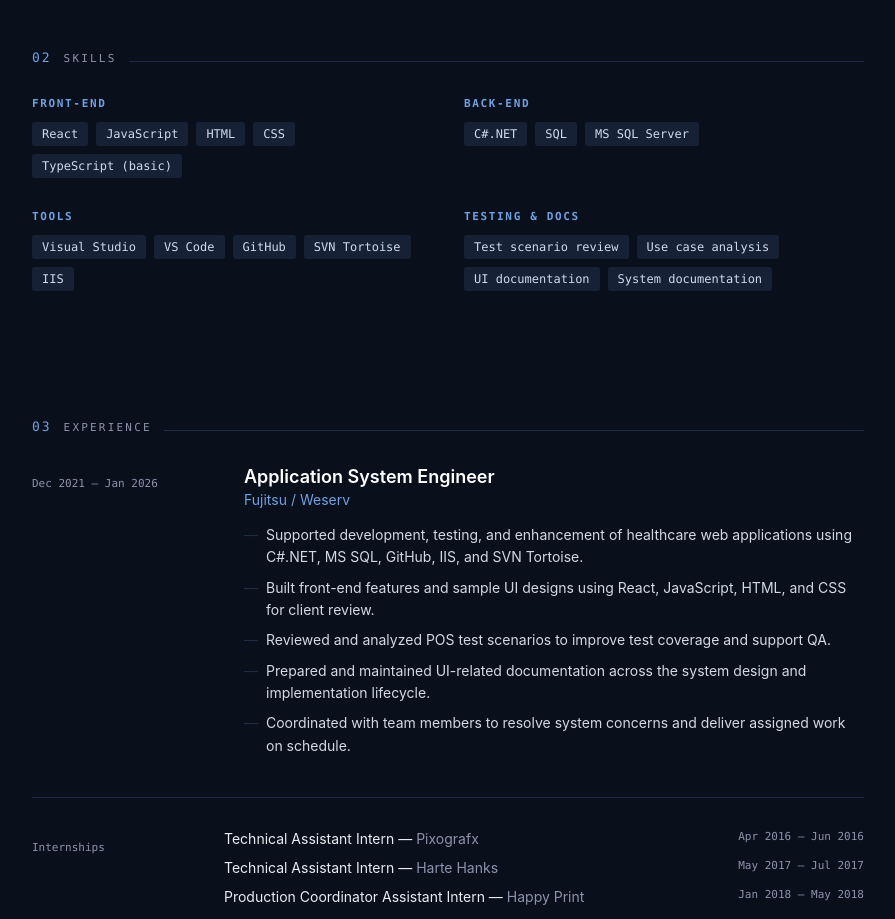
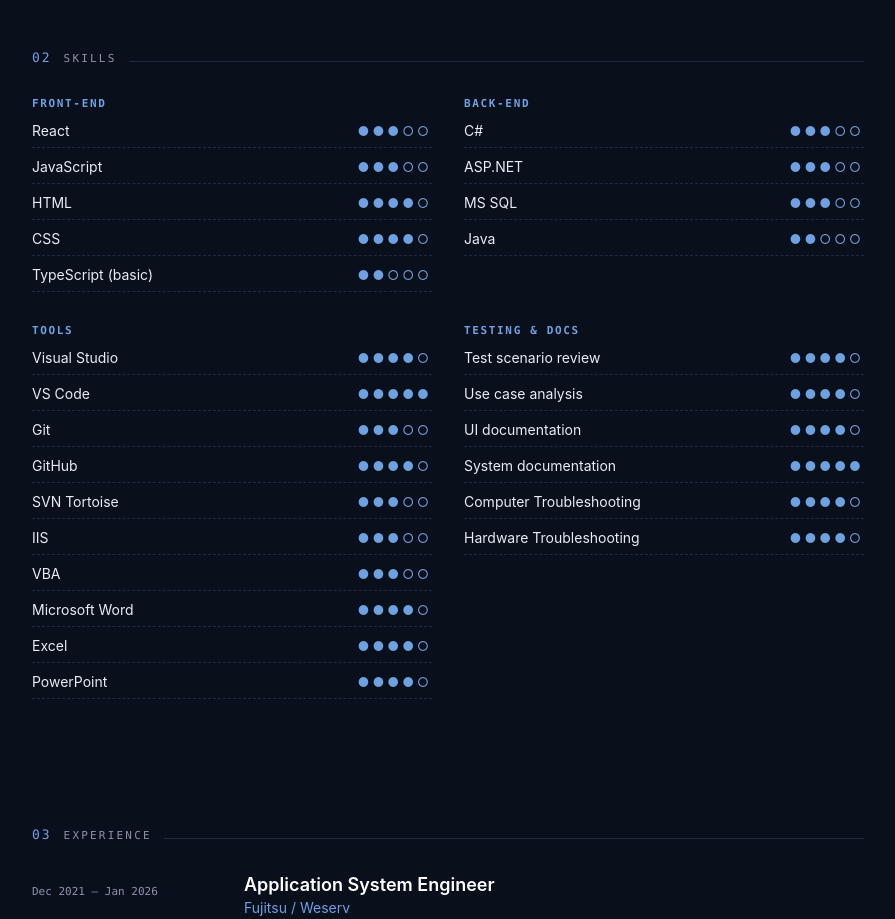
Before and after one commit to OmarJomar/portfolio_project, a React (Vite) app: page / in a window 1280 px wide. Shown: the part 1380-2299 px from the top of the page, without its empty margins (192-1087 px from the left). Built offline with nearby package versions, Linux system fonts and the light colour scheme.

Commit message:
New Update

```diff
--- a/src/components/Sections.jsx
+++ b/src/components/Sections.jsx
@@ -28,11 +28,15 @@ export function Skills() {
           {skillGroups.map((g) => (
             <div key={g.title}>
               <h3 className="mono skills-group-title">{g.title}</h3>
-            <div className="tag-row">
-              {g.items.map((it) => (
-                <span key={it} className="mono tag">
-                  {it}
+              <div className="skill-list">
+                {g.items.map((item) => (
+                  <div key={item.name} className="skill-row">
+                    <span className="skill-name">{item.name}</span>
+                    <span className="skill-dots">
+                      {"●".repeat(item.level)}
+                      {"○".repeat(5 - item.level)}
                     </span>
+                  </div>
                 ))}
               </div>
             </div>
--- a/src/data.js
+++ b/src/data.js
@@ -32,12 +32,50 @@ export const summary =
   "Detail-oriented Application System Engineer with experience in front-end development, back-end support, system testing, UI documentation, and web application enhancement. Experienced in supporting POS and healthcare-related systems, reviewing test scenarios, assisting in application development, and troubleshooting software and hardware issues. Strong in problem-solving, documentation, teamwork, and adapting to new technologies.";
 
 export const skillGroups = [
-  { title: "Front-End", items: ["React", "JavaScript", "HTML", "CSS", "TypeScript (basic)"] },
-  { title: "Back-End", items: ["C#.NET", "SQL", "MS SQL Server"] },
-  { title: "Tools", items: ["Visual Studio", "VS Code", "GitHub", "SVN Tortoise", "IIS"] },
+  {
+    title: "Front-End",
+    items: [
+      { name: "React", level: 3 },
+      { name: "JavaScript", level: 3 },
+      { name: "HTML", level: 4 },
+      { name: "CSS", level: 4 },
+      { name: "TypeScript (basic)", level: 2 },
+    ],
+  },
+  {
+    title: "Back-End",
+    items: [
+      { name: "C#", level: 3 },
+      { name: "ASP.NET", level: 3 },
+      { name: "MS SQL", level: 3 },
+      { name: "Java", level: 2 },
+    ],
+  },
+  {
+    title: "Tools",
+    items: [
+      { name: "Visual Studio", level: 4 },
+      { name: "VS Code", level: 5 },
+      { name: "Git", level: 3 },
+      { name: "GitHub", level: 4 },
+      { name: "SVN Tortoise", level: 3 },
+      { name: "IIS", level: 3 },
+      { name: "VBA", level: 3 },
+      { name: "Microsoft Word", level: 4 },
+      { name: "Excel", level: 4 },
+      { name: "PowerPoint", level: 4 },
+    ],
+  },
   {
     title: "Testing & Docs",
-    items: ["Test scenario review", "Use case analysis", "UI documentation", "System documentation"],
+    items: [
+      { name: "Test scenario review", level: 4 },
+      { name: "Use case analysis", level: 4 },
+      { name: "UI documentation", level: 4 },
+      { name: "System documentation", level: 5 },
+      { name: "Computer Troubleshooting", level: 4 },
+      { name: "Hardware Troubleshooting", level: 4 },
+    ],
   },
 ];
 
--- a/src/index.css
+++ b/src/index.css
@@ -375,6 +375,32 @@ button {
   margin: 0 0 12px;
 }
 
+.skill-list {
+  display: flex;
+  flex-direction: column;
+  gap: 10px;
+}
+
+.skill-row {
+  display: flex;
+  justify-content: space-between;
+  align-items: baseline;
+  border-bottom: 1px dashed var(--rule);
+  padding-bottom: 8px;
+}
+
+.skill-name {
+  font-size: 14px;
+  color: var(--text);
+}
+
+.skill-dots {
+  font-size: 13px;
+  letter-spacing: 3px;
+  color: var(--accent);
+  white-space: nowrap;
+}
+
 .tag-row {
   display: flex;
   flex-wrap: wrap;
```
Lines whose indentation alone changed are shown as unchanged.
